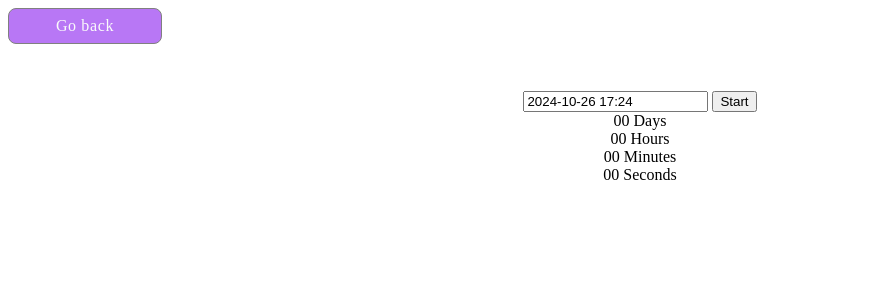
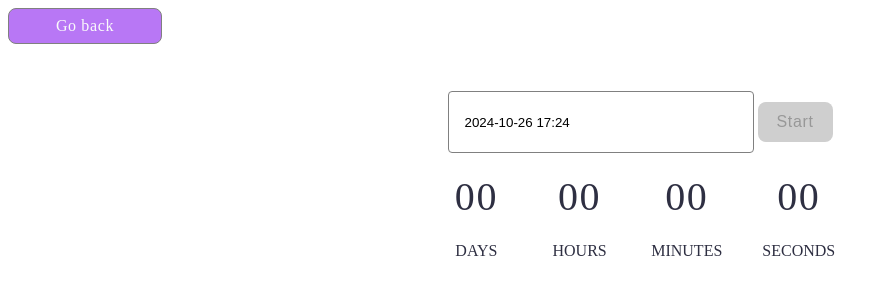
Before and after one commit to Lia-Siekierina/goit-js-hw-10, a website built with Vite: page src/1-timer.html in a window 1280 px wide. Shown: the whole page, without its empty margins (0-890 px from the left). Built offline with nearby package versions, Linux system fonts and the light colour scheme.

Commit message:
css-timer

```diff
--- a/src/css/timer.css
+++ b/src/css/timer.css
@@ -7,12 +7,77 @@
   text-align: center;
 }
 
-.position.animated::before {
-  content: '';
-  position: absolute;
-  z-index: -2;
-  left: -80%;
-  top: -70%;
-  width: 250%;
-  height: 250%;
+.input-calendar {
+  border-radius: 4px;
+  border: 1px solid #808080;
+  outline: transparent;
+  padding: 10px 16px;
+  width: 272px;
+  height: 40px;
 }
+
+.input-calendar:focus {
+  border-color: #2d313f;
+}
+
+.btn-input {
+  border-radius: 8px;
+  padding: 8px 16px;
+  width: 75px;
+  height: 40px;
+  background-color: #cfcfcf;
+  border: transparent;
+  font-weight: 500;
+  font-size: 16px;
+  line-height: 1.5;
+  letter-spacing: 0.04em;
+  color: #989898;
+}
+
+.btn-input:hover {
+  background-color: #6c8cff;
+  color: #fff;
+}
+
+.btn-input:disabled {
+  background: #cfcfcf;
+  color: #989898;
+}
+
+.timer {
+  display: flex;
+  justify-content: center;
+  gap: 20px;
+}
+
+.field {
+  display: flex;
+  align-items: center;
+  flex-direction: column;
+
+  border-radius: 8px;
+  padding: 10px;
+}
+
+.value {
+  display: flex;
+  justify-content: center;
+
+  font-size: 40px;
+  line-height: 1.2;
+  letter-spacing: 0.04em;
+  color: #2e2f42;
+  padding: 10px;
+  margin-bottom: 8px;
+}
+
+.label {
+  display: flex;
+  justify-content: center;
+  font-size: 16px;
+  line-height: 1.5;
+  color: #2e2f42;
+
+  text-align: center;
+  text-transform: uppercase;
+}
```
